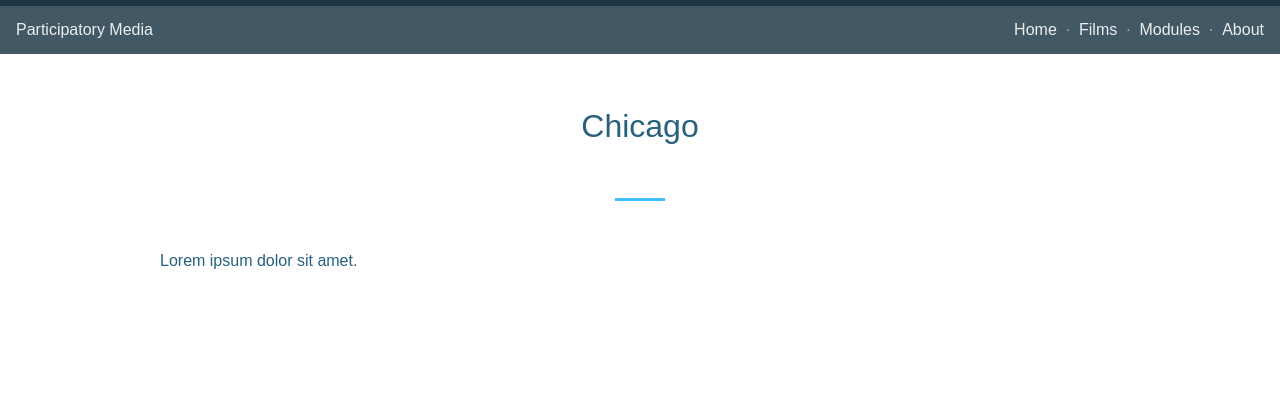
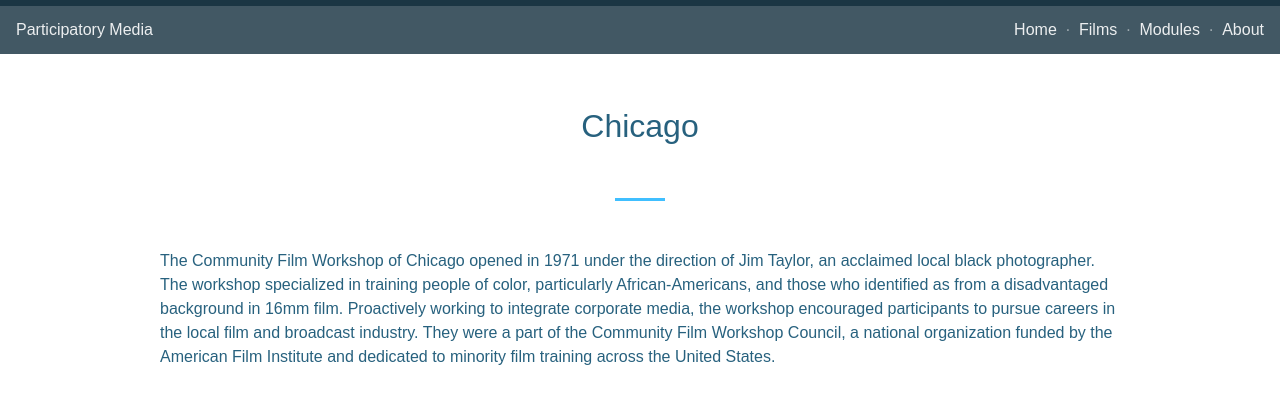
Before and after one commit to participatorymedia/prototype, a Jekyll site: the page built from modules/chicago.md, in a window 1280 px wide. Shown: the top 404 px of the page. Built offline with Jekyll 4.4.1, drawn with Linux system fonts in a browser that asks for light colours.

Commit message:
Updates text.

```diff
--- a/modules/chicago.md
+++ b/modules/chicago.md
@@ -2,4 +2,4 @@
 title: Chicago
 ---
 
-Lorem ipsum dolor sit amet.
+The Community Film Workshop of Chicago opened in 1971 under the direction of Jim Taylor,  an acclaimed local black photographer. The workshop specialized in training people of color, particularly African-Americans,  and those who identified as from a disadvantaged background in 16mm film.  Proactively working to integrate corporate media,  the workshop encouraged participants to pursue careers in the local film and broadcast industry. They were a part of the Community Film Workshop Council, a national organization funded by the American Film Institute and dedicated to minority film training across the United States.
```
